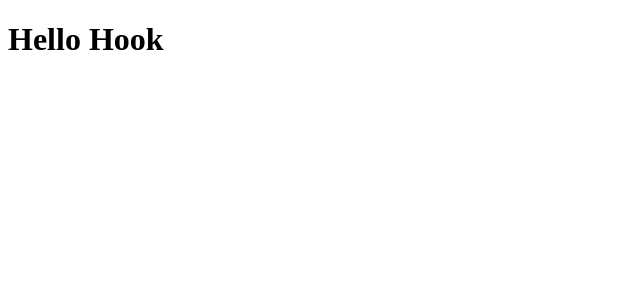
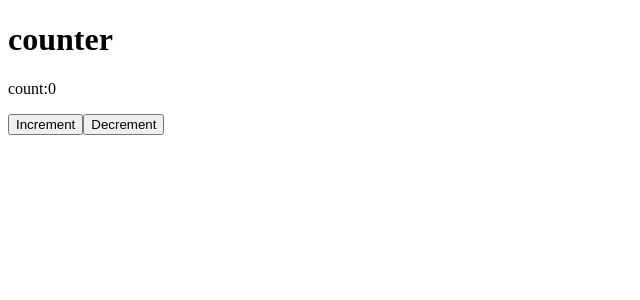
Before and after one commit to riyaverma85/React_Router_Dom, a React (Vite) app in the folder riya/: page / in a window 1280 px wide. Shown: the top 300 px of the page, without its empty margins (0-640 px from the left). Built offline with nearby package versions, Linux system fonts and the light colour scheme.

Commit message:
incre_decre

```diff
--- a/riya/src/Hook.jsx
+++ b/riya/src/Hook.jsx
@@ -1,10 +1,22 @@
-import React from 'react'
+import React, { useState } from 'react'
 
 const App = () => {
+
+  let [count,setcount] = useState(0)
+  let Inc=()=>{
+    setcount(count+1)
+    console.log(count);
+  }
+let Dec=()=>{
+  setcount(count-1)
+  console.log(count)
+}
   return (
     <>
-    <h1>Hello Hook</h1>
-
+    <h1>counter</h1>
+    <p>count:{count}</p>
+    <button onClick={Inc}>Increment</button>
+    <button onClick={Dec}>Decrement</button>
     </>
   )
 }
```
